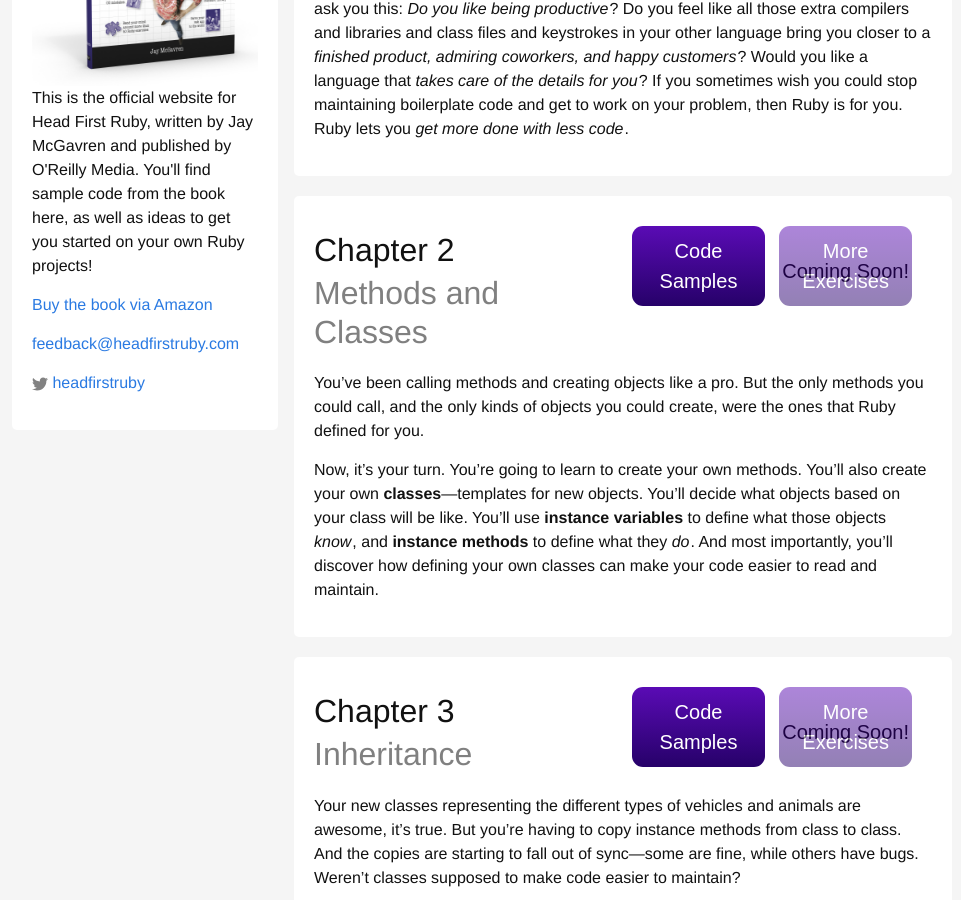
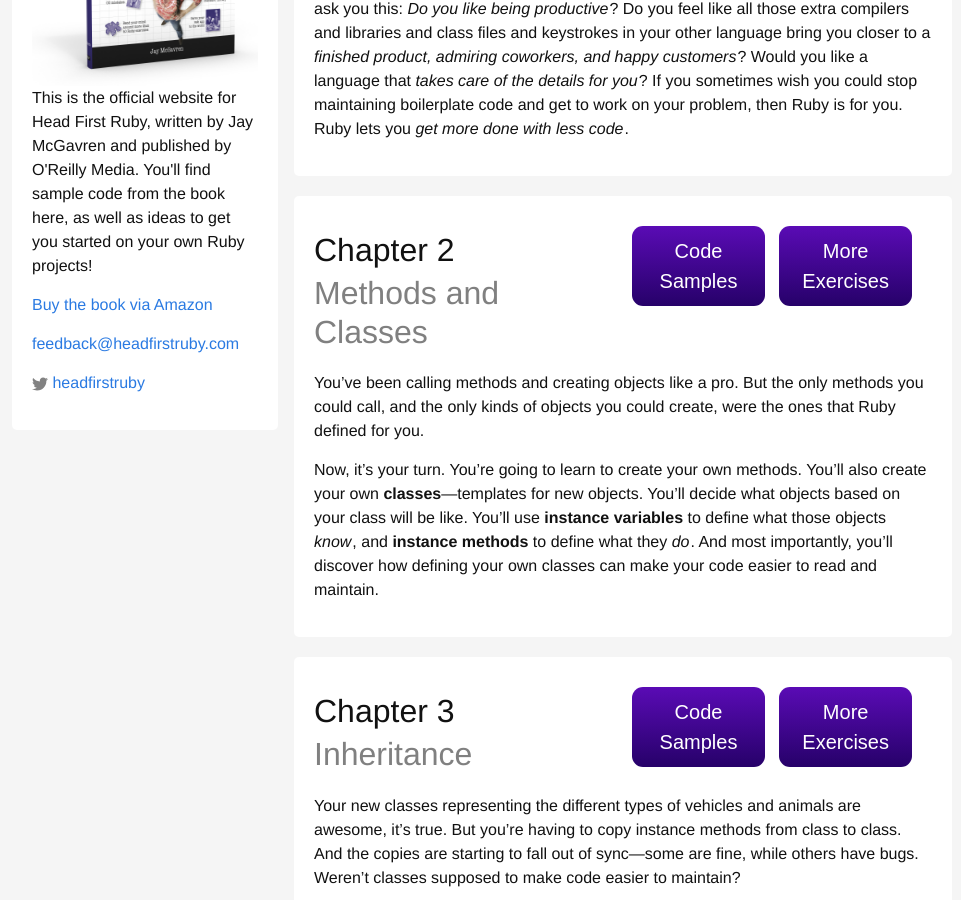
Before and after one commit to jaymcgavren/headfirstgo.com, a Jekyll site: the page built from index.html, in a window 1280 px wide and 900 px high, scrolled down 368 px. Shown: the whole window, without its empty margins (158-1119 px from the left). Built offline with Jekyll 4.4.1, drawn with Linux system fonts in a browser that asks for light colours.

Commit message:
Add Ch2/3 links to menu.

```diff
--- a/index.html
+++ b/index.html
@@ -29,10 +29,9 @@ layout: page
     <a href="source/head-first-ruby-ch02-code.zip" class="button">
       <span>Code Samples</span>
     </a>
-    <div class="button more-exercises">
+    <a href="exercises/ch02.html" class="button">
       <span>More Exercises</span>
-      <div class="comingsoon"><br/>Coming Soon!</div>
-    </div>
+    </a>
   </div>
   <p>
     You’ve been calling methods and creating objects like a pro. But the only methods you could call, and the only kinds of objects you could create, were the ones that Ruby defined for you.
@@ -51,10 +50,9 @@ layout: page
     <a href="source/head-first-ruby-ch03-code.zip" class="button">
       <span>Code Samples</span>
     </a>
-    <div class="button more-exercises">
+    <a href="exercises/ch03.html" class="button">
       <span>More Exercises</span>
-      <div class="comingsoon"><br/>Coming Soon!</div>
-    </div>
+    </a>
   </div>
   <p>
     Your new classes representing the different types of vehicles and animals are awesome, it’s true. But you’re having to copy instance methods from class to class. And the copies are starting to fall out of sync—some are fine, while others have bugs. Weren’t classes supposed to make code easier to maintain?
```
